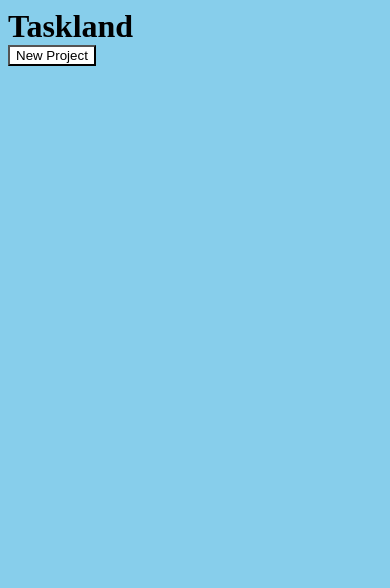
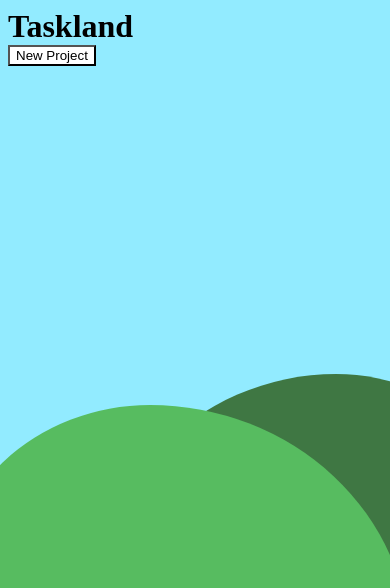
Before and after one commit to JonCyprus/HackDavis2025, a React (Create React App) app in the folder templates/: page / in a window 390 px wide. Shown: the top 588 px of the page. Built offline with nearby package versions, Linux system fonts and the light colour scheme.

Commit message:
css - mobile home page

```diff
--- a/templates/src/App.css
+++ b/templates/src/App.css
@@ -1,26 +1,29 @@
-*{
-  box-sizing: border-box;
-}
-
-nav ul, nav ol{
-  list-style-type: none;
-}
-
-img{
-  display: block;
-  max-width: 100%;
-  height: auto;
-}
-
-h1, h2, h3, p, ul, ol{
-  margin: 0;
-  padding: 0;
-}
-
 body{
-  background-color: skyblue;
+  background-color: var(--blueSky);
 }
 
 .cloudBtn{
-  background-color: white;
+  background-color: var(--cloud);
 }
+
+.hill1{
+  background-color: var(--lGreenHill);
+  position: fixed;
+  z-index: 0;
+  bottom: 0;
+  right:-5vw;
+  width:120vw;
+  height: 52vh;
+  border-radius: 60% 75% 0 0;
+}
+
+.hill2{
+  background-color: var(--dGreenHill);
+  position: fixed;
+  z-index: -1;
+  bottom: -5vw;
+  right:-40vw;
+  width:120vw;
+  height: 58vh;
+  border-radius: 80% 65% 0 0;
+}
--- a/templates/src/App.js
+++ b/templates/src/App.js
@@ -12,6 +12,10 @@ function App() {
       <main>
         <button className="cloudBtn">New Project</button>
 
+        <div className="bg">
+            <div className="hill1"></div>
+            <div className="hill2"></div>
+        </div>
       </main>
     </div>
   );
--- a/templates/src/index.css
+++ b/templates/src/index.css
@@ -1,5 +1,12 @@
 *{
   box-sizing: border-box;
+  --blueSky: #92EBFF;
+  --cloud: #FFFFFF;
+  --lGreenHill: #57BC60;
+  --dGreenHill: #3F7743;
+  --sign: #FAF7F7;
+  --wood: #885E3F;
+  --dbText: #0F0633;
 }
 
 nav ul, nav ol{
@@ -16,3 +23,7 @@ h1, h2, h3, p, ul, ol{
   margin: 0;
   padding: 0;
 }
+
+body{
+  background-color: var(--blueSky);
+}
```
